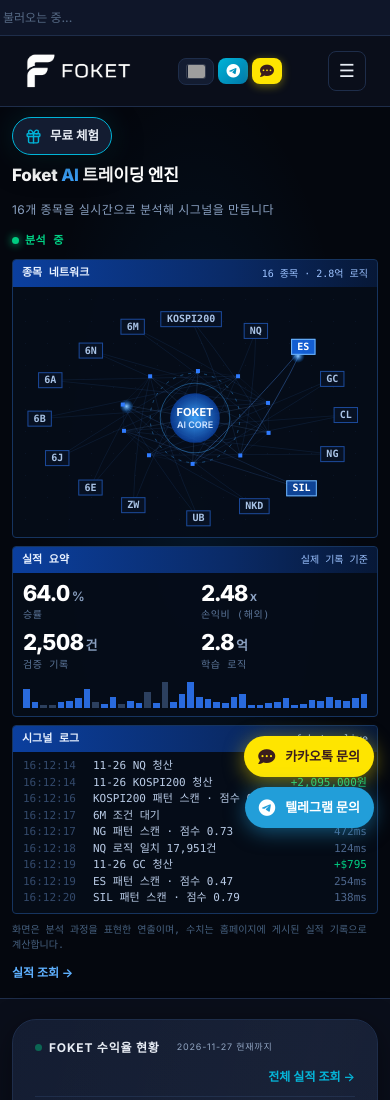
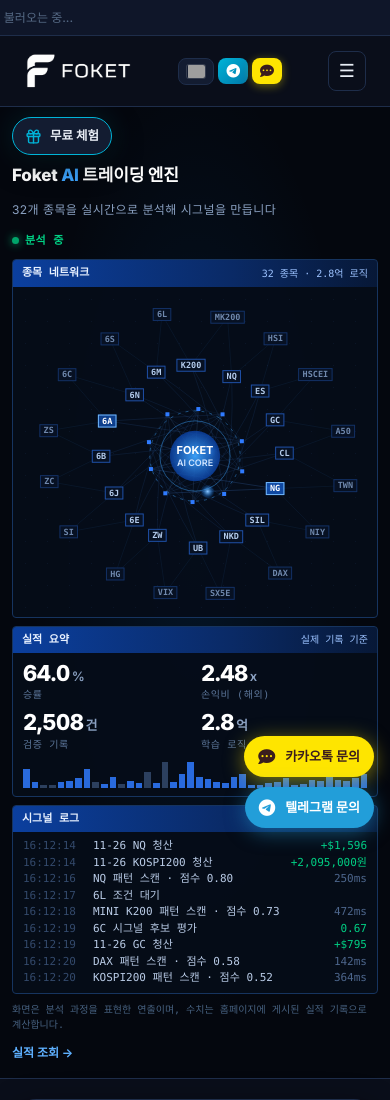
Before and after one commit to kocana7/foket.com, a Node server app: page / in a window 390 px wide. Shown: the top 1100 px of the page. Run offline with Node 20, Linux system fonts and the light colour scheme; data that the repository does not hold is empty; some libraries are stand-ins or nearby versions; grey boxes are pictures that could not be loaded.

Commit message:
AI 관제판: 추적 종목 32개로 확대
안쪽 고리는 실적 기록이 있는 16종목, 바깥 고리는 만기·거래량 루틴으로
매일 추적하는 16종목(미니 코스피200, 항셍, H지수, A50, 대만, 닛케이(엔),
DAX, 유로스톡스50, VIX, 구리, 실버, 옥수수, 대두, 캐나다 달러, 스위스 프랑,
브라질 헤알). 좁은 화면에서는 짧은 이름으로 표시.

Co-Authored-By: Claude Opus 5.5 <noreply@anthropic.com>
Claude-Session: https://claude.ai/code/session_01CJEf1pryq6rmHiQWBVL4gr

```diff
--- a/public/css/ai-console.css
+++ b/public/css/ai-console.css
@@ -20,7 +20,7 @@
 .aic-pb{padding:8px 10px;flex:1;min-height:0;position:relative}
 /* code */
 .aic-code{grid-row:1/3;height:100%}
-.aic-code .aic-pb{overflow:hidden;height:330px;white-space:pre;font-size:10.5px;line-height:1.62}
+.aic-code .aic-pb{overflow:hidden;min-height:330px;white-space:pre;font-size:10.5px;line-height:1.62}
 .aic-ln{color:#33496b;display:inline-block;width:22px}
 .aic-k{color:#5eb0ff}.aic-f{color:#e8edf5}.aic-c{color:#4b6386}.aic-n{color:#ffd166}.aic-st{color:#7ee0b5}
 .aic-cur{display:inline-block;width:6px;height:12px;background:#3da5ff;vertical-align:-2px;animation:aicBlink 1s steps(1) infinite}
@@ -31,14 +31,14 @@
 .aic-graph canvas{position:absolute;inset:0;width:100%;height:100%;display:block}
 .aic-gl{position:absolute;left:10px;bottom:8px;color:#4d668c;font-size:10px;pointer-events:none}
 /* scan matrix */
-.aic-mx{display:grid;grid-template-columns:repeat(4,1fr);gap:4px}
-.aic-cell{border:1px solid #173a6b;padding:3px 5px;font-size:10px;color:#7f98bd;display:flex;justify-content:space-between;gap:4px;transition:background .35s,color .35s,border-color .35s;white-space:nowrap;overflow:hidden}
+.aic-mx{display:grid;grid-template-columns:repeat(4,1fr);gap:3px}
+.aic-cell{border:1px solid #173a6b;padding:2px 5px;font-size:10px;color:#7f98bd;display:flex;justify-content:space-between;gap:4px;transition:background .35s,color .35s,border-color .35s;white-space:nowrap;overflow:hidden}
 .aic-cell b{font-weight:700;color:#b9cbe6;overflow:hidden;text-overflow:ellipsis}
 .aic-cell.on{background:#1565e0;border-color:#3d8bff;color:#e8f1ff}
 .aic-cell.on b{color:#fff}
 .aic-cell.hit{background:#00a86b;border-color:#00d084;color:#eafff6}
 .aic-cell.hit b{color:#fff}
-.aic-bars{margin-top:8px;display:grid;gap:3px}
+.aic-bars{margin-top:7px;display:grid;gap:3px}
 .aic-bar{display:grid;grid-template-columns:62px 1fr 34px;gap:6px;align-items:center;font-size:10px}
 .aic-bar>span:first-child{color:#b9cbe6;overflow:hidden;text-overflow:ellipsis;white-space:nowrap}
 .aic-bt{height:7px;background:repeating-linear-gradient(90deg,#163257 0 5px,transparent 5px 7px)}
@@ -78,7 +78,7 @@
   .aic-meta .aic-clk{display:none}
   .aic-grid{grid-template-columns:minmax(0,1fr);gap:8px}
   .aic-graph{grid-row:auto}
-  .aic-graph .aic-pb{min-height:250px}
+  .aic-graph .aic-pb{min-height:330px}
   .aic-scan{display:none}
   .aic-gl{display:none}
   .aic-log{grid-column:auto}
--- a/public/js/ai-console.js
+++ b/public/js/ai-console.js
@@ -6,48 +6,52 @@
   var root = document.getElementById('aiConsole');
   if (!root) return;
 
-  var SYMS = ['KOSPI', 'NQ', 'ES', 'GC', 'CL', 'NG', 'SIL', 'NKD', 'UB', 'ZW', '6E', '6J', '6B', '6A', '6N', '6M'];
-  var LABEL = { KOSPI: 'KOSPI200' };
+  /* 안쪽 고리: 실적 기록이 있는 16종목. 바깥 고리: 만기·거래량 루틴으로 매일 추적하는 나머지 16종목 */
+  var CORE = ['KOSPI', 'NQ', 'ES', 'GC', 'CL', 'NG', 'SIL', 'NKD', 'UB', 'ZW', '6E', '6J', '6B', '6A', '6N', '6M'];
+  var EXTRA = ['MKOSPI', 'HSI', 'HHI', 'CN', 'TW', 'NIY', 'FDAX', 'FESX', 'VX', 'HG', 'SI', 'ZC', 'ZS', '6C', '6S', '6L'];
+  var SYMS = CORE.concat(EXTRA), NSYM = SYMS.length;
+  var LABEL = { KOSPI: 'KOSPI200', MKOSPI: 'MINI K200', HHI: 'HSCEI', CN: 'A50', TW: 'TAIWAN', FDAX: 'DAX', FESX: 'STOXX50', VX: 'VIX' };
+  var SHORT = { KOSPI: 'K200', MKOSPI: 'MK200', HHI: 'HSCEI', CN: 'A50', TW: 'TWN', FDAX: 'DAX', FESX: 'SX5E', VX: 'VIX' };
   function lab(s) { return LABEL[s] || s; }
 
   var T = {
-    ko: { h: 'Foket <em>AI</em> 트레이딩 엔진', s: '16개 종목을 실시간으로 분석해 시그널을 만듭니다', live: '분석 중',
-      code: 'engine.py', codeR: 'python · 실행 중', graph: '종목 네트워크', graphR: '16 종목 · 2.8억 로직', scan: '종목 스캔', kpi: '실적 요약', kpiR: '실제 기록 기준',
+    ko: { h: 'Foket <em>AI</em> 트레이딩 엔진', s: '32개 종목을 실시간으로 분석해 시그널을 만듭니다', live: '분석 중',
+      code: 'engine.py', codeR: 'python · 실행 중', graph: '종목 네트워크', graphR: '32 종목 · 2.8억 로직', scan: '종목 스캔', kpi: '실적 요약', kpiR: '실제 기록 기준',
       log: '시그널 로그', logR: 'foket · live', win: '승률', ratio: '손익비 (해외)', recs: '검증 기록', logic: '학습 로직', logicV: '2.8', logicU: '억',
       scanL: '{s} 패턴 스캔 · 점수 {n}', match: '{s} 로직 일치 {n}건', cand: '{s} 시그널 후보 평가', closed: '{d} {s} 청산', wait: '{s} 조건 대기',
       note: '화면은 분석 과정을 표현한 연출이며, 수치는 홈페이지에 게시된 실적 기록으로 계산합니다.', more: '실적 조회 →', won: '원', recU: '건' },
-    en: { h: 'Foket <em>AI</em> Trading Engine', s: 'Analyzing 16 instruments in real time to generate signals', live: 'Analyzing',
-      code: 'engine.py', codeR: 'python · running', graph: 'Instrument network', graphR: '16 symbols · 280M logics', scan: 'Symbol scan', kpi: 'Track record', kpiR: 'from real records',
+    en: { h: 'Foket <em>AI</em> Trading Engine', s: 'Analyzing 32 instruments in real time to generate signals', live: 'Analyzing',
+      code: 'engine.py', codeR: 'python · running', graph: 'Instrument network', graphR: '32 symbols · 280M logics', scan: 'Symbol scan', kpi: 'Track record', kpiR: 'from real records',
       log: 'Signal log', logR: 'foket · live', win: 'Win rate', ratio: 'Payoff (overseas)', recs: 'Verified trades', logic: 'Trained logics', logicV: '280', logicU: 'M',
       scanL: '{s} pattern scan · score {n}', match: '{s} logic matches {n}', cand: '{s} signal candidate check', closed: '{d} {s} closed', wait: '{s} waiting for setup',
       note: 'This screen visualizes the analysis process; figures are calculated from the track record published on this site.', more: 'View performance →', won: '', recU: '' },
-    de: { h: 'Foket <em>KI</em>-Trading-Engine', s: 'Analysiert 16 Kontrakte in Echtzeit und erzeugt Signale', live: 'Analyse läuft',
-      code: 'engine.py', codeR: 'python · läuft', graph: 'Kontrakt-Netzwerk', graphR: '16 Kontrakte · 280 Mio. Logiken', scan: 'Kontrakt-Scan', kpi: 'Ergebnisse', kpiR: 'echte Daten',
+    de: { h: 'Foket <em>KI</em>-Trading-Engine', s: 'Analysiert 32 Kontrakte in Echtzeit und erzeugt Signale', live: 'Analyse läuft',
+      code: 'engine.py', codeR: 'python · läuft', graph: 'Kontrakt-Netzwerk', graphR: '32 Kontrakte · 280 Mio. Logiken', scan: 'Kontrakt-Scan', kpi: 'Ergebnisse', kpiR: 'echte Daten',
       log: 'Signal-Log', logR: 'foket · live', win: 'Trefferquote', ratio: 'Gewinn/Verlust (Ausland)', recs: 'Geprüfte Trades', logic: 'Trainierte Logiken', logicV: '280', logicU: ' Mio.',
       scanL: '{s} Musterscan · Wert {n}', match: '{s} Logik-Treffer {n}', cand: '{s} Signalkandidat prüfen', closed: '{d} {s} geschlossen', wait: '{s} wartet auf Setup',
       note: 'Die Animation veranschaulicht den Analyseprozess; die Zahlen stammen aus den auf dieser Website veröffentlichten Ergebnissen.', more: 'Ergebnisse →', won: '', recU: '' },
-    ja: { h: 'Foket <em>AI</em> トレーディングエンジン', s: '16銘柄をリアルタイムで分析し、シグナルを生成します', live: '分析中',
-      code: 'engine.py', codeR: 'python · 実行中', graph: '銘柄ネットワーク', graphR: '16銘柄 · 2.8億ロジック', scan: '銘柄スキャン', kpi: '実績サマリー', kpiR: '実際の記録に基づく',
+    ja: { h: 'Foket <em>AI</em> トレーディングエンジン', s: '32銘柄をリアルタイムで分析し、シグナルを生成します', live: '分析中',
+      code: 'engine.py', codeR: 'python · 実行中', graph: '銘柄ネットワーク', graphR: '32銘柄 · 2.8億ロジック', scan: '銘柄スキャン', kpi: '実績サマリー', kpiR: '実際の記録に基づく',
       log: 'シグナルログ', logR: 'foket · live', win: '勝率', ratio: '損益比 (海外)', recs: '検証済み取引', logic: '学習ロジック', logicV: '2.8', logicU: '億',
       scanL: '{s} パターンスキャン · スコア {n}', match: '{s} ロジック一致 {n}件', cand: '{s} シグナル候補を評価', closed: '{d} {s} 決済', wait: '{s} 条件待ち',
       note: '画面は分析過程を表現した演出であり、数値は当サイトに掲載した実績記録から計算しています。', more: '実績を見る →', won: '', recU: '件' },
-    zh: { h: 'Foket <em>AI</em> 交易引擎', s: '实时分析16个品种并生成信号', live: '分析中',
-      code: 'engine.py', codeR: 'python · 运行中', graph: '品种网络', graphR: '16个品种 · 2.8亿逻辑', scan: '品种扫描', kpi: '业绩摘要', kpiR: '基于真实记录',
+    zh: { h: 'Foket <em>AI</em> 交易引擎', s: '实时分析32个品种并生成信号', live: '分析中',
+      code: 'engine.py', codeR: 'python · 运行中', graph: '品种网络', graphR: '32个品种 · 2.8亿逻辑', scan: '品种扫描', kpi: '业绩摘要', kpiR: '基于真实记录',
       log: '信号日志', logR: 'foket · live', win: '胜率', ratio: '盈亏比 (海外)', recs: '已验证交易', logic: '学习逻辑', logicV: '2.8', logicU: '亿',
       scanL: '{s} 形态扫描 · 评分 {n}', match: '{s} 逻辑匹配 {n}条', cand: '{s} 信号候选评估', closed: '{d} {s} 平仓', wait: '{s} 等待条件',
       note: '画面为分析过程的演示，数据根据本网站公布的业绩记录计算。', more: '查看业绩 →', won: '', recU: '笔' },
-    fr: { h: 'Moteur de trading <em>IA</em> Foket', s: 'Analyse 16 contrats en temps réel pour générer des signaux', live: 'Analyse',
-      code: 'engine.py', codeR: 'python · actif', graph: 'Réseau des contrats', graphR: '16 contrats · 280 M de logiques', scan: 'Scan des contrats', kpi: 'Résultats', kpiR: 'données réelles',
+    fr: { h: 'Moteur de trading <em>IA</em> Foket', s: 'Analyse 32 contrats en temps réel pour générer des signaux', live: 'Analyse',
+      code: 'engine.py', codeR: 'python · actif', graph: 'Réseau des contrats', graphR: '32 contrats · 280 M de logiques', scan: 'Scan des contrats', kpi: 'Résultats', kpiR: 'données réelles',
       log: 'Journal des signaux', logR: 'foket · live', win: 'Taux de réussite', ratio: 'Ratio gain/perte (étranger)', recs: 'Trades vérifiés', logic: 'Logiques entraînées', logicV: '280', logicU: ' M',
       scanL: '{s} scan de motifs · score {n}', match: '{s} logiques concordantes {n}', cand: '{s} évaluation du signal', closed: '{d} {s} clôturé', wait: '{s} en attente',
       note: 'Cet écran illustre le processus d’analyse ; les chiffres proviennent des résultats publiés sur ce site.', more: 'Voir les résultats →', won: '', recU: '' },
-    es: { h: 'Motor de trading <em>IA</em> Foket', s: 'Analiza 16 instrumentos en tiempo real para generar señales', live: 'Analizando',
-      code: 'engine.py', codeR: 'python · activo', graph: 'Red de instrumentos', graphR: '16 instrumentos · 280 M de lógicas', scan: 'Escaneo', kpi: 'Resultados', kpiR: 'datos reales',
+    es: { h: 'Motor de trading <em>IA</em> Foket', s: 'Analiza 32 instrumentos en tiempo real para generar señales', live: 'Analizando',
+      code: 'engine.py', codeR: 'python · activo', graph: 'Red de instrumentos', graphR: '32 instrumentos · 280 M de lógicas', scan: 'Escaneo', kpi: 'Resultados', kpiR: 'datos reales',
       log: 'Registro de señales', logR: 'foket · live', win: 'Tasa de acierto', ratio: 'Ganancia/pérdida (ext.)', recs: 'Operaciones verificadas', logic: 'Lógicas entrenadas', logicV: '280', logicU: ' M',
       scanL: '{s} escaneo de patrones · puntuación {n}', match: '{s} lógicas coincidentes {n}', cand: '{s} evaluación de señal', closed: '{d} {s} cerrado', wait: '{s} esperando condiciones',
       note: 'Esta pantalla ilustra el proceso de análisis; las cifras se calculan con los resultados publicados en este sitio.', more: 'Ver resultados →', won: '', recU: '' },
-    ru: { h: 'Торговый <em>ИИ</em>-движок Foket', s: 'Анализирует 16 инструментов в реальном времени и формирует сигналы', live: 'Анализ',
-      code: 'engine.py', codeR: 'python · работает', graph: 'Сеть инструментов', graphR: '16 инструментов · 280 млн логик', scan: 'Сканирование', kpi: 'Результаты', kpiR: 'по реальным данным',
+    ru: { h: 'Торговый <em>ИИ</em>-движок Foket', s: 'Анализирует 32 инструментов в реальном времени и формирует сигналы', live: 'Анализ',
+      code: 'engine.py', codeR: 'python · работает', graph: 'Сеть инструментов', graphR: '32 инструментов · 280 млн логик', scan: 'Сканирование', kpi: 'Результаты', kpiR: 'по реальным данным',
       log: 'Журнал сигналов', logR: 'foket · live', win: 'Доля прибыльных', ratio: 'Прибыль/убыток (зарубеж.)', recs: 'Проверенных сделок', logic: 'Обученных логик', logicV: '280', logicU: ' млн',
       scanL: '{s} поиск паттернов · оценка {n}', match: '{s} совпадений логик {n}', cand: '{s} оценка кандидата', closed: '{d} {s} закрыта', wait: '{s} ожидание условий',
       note: 'Экран иллюстрирует процесс анализа; цифры рассчитаны по результатам, опубликованным на сайте.', more: 'Результаты →', won: '', recU: '' }
@@ -71,8 +75,8 @@
       '<div class="aic-p aic-code"><div class="aic-ph"><span data-k="code"></span><span data-k="codeR"></span></div><div class="aic-pb" id="aicCode"></div>' +
         '<div class="aic-ft"><span>py3.12 · foket sdk</span><span id="aicTok">0 ops/s</span></div></div>' +
       '<div class="aic-p aic-graph"><div class="aic-ph"><span data-k="graph"></span><span data-k="graphR"></span></div><div class="aic-pb"><canvas id="aicCv" aria-hidden="true"></canvas>' +
-        '<div class="aic-gl">nodes 16 · edges <span id="aicEdges">0</span> · core FOKET-AI</div></div></div>' +
-      '<div class="aic-p aic-scan"><div class="aic-ph"><span data-k="scan"></span><span id="aicScanN">0 / 16</span></div><div class="aic-pb"><div class="aic-mx" id="aicMx"></div><div class="aic-bars" id="aicBars"></div></div></div>' +
+        '<div class="aic-gl">nodes ' + NSYM + ' · edges <span id="aicEdges">0</span> · core FOKET-AI</div></div></div>' +
+      '<div class="aic-p aic-scan"><div class="aic-ph"><span data-k="scan"></span><span id="aicScanN">0 / ' + NSYM + '</span></div><div class="aic-pb"><div class="aic-mx" id="aicMx"></div><div class="aic-bars" id="aicBars"></div></div></div>' +
       '<div class="aic-p"><div class="aic-ph"><span data-k="kpi"></span><span data-k="kpiR"></span></div><div class="aic-pb"><div class="aic-kpi">' +
         '<div><div class="aic-kv" id="aicWin">—</div><div class="aic-kl" data-k="win"></div></div>' +
         '<div><div class="aic-kv" id="aicRatio">—</div><div class="aic-kl" data-k="ratio"></div></div>' +
@@ -98,7 +102,7 @@
   SYMS.forEach(function (s) {
     var c = document.createElement('div');
     c.className = 'aic-cell';
-    c.innerHTML = '<b>' + lab(s) + '</b><span>--</span>';
+    c.innerHTML = '<b>' + (SHORT[s] || s) + '</b>';
     mx.appendChild(c); cells[s] = c;
   });
   var bars = $('aicBars'), barRows = [];
@@ -118,7 +122,7 @@
       r.children[1].firstChild.style.width = Math.round(scoreOf(s)) + '%';
       r.children[2].textContent = scoreOf(s) ? (scoreOf(s) / 100).toFixed(2) : '--';
     });
-    $('aicScanN').textContent = Object.keys(scanned).length + ' / 16';
+    $('aicScanN').textContent = Object.keys(scanned).length + ' / ' + NSYM;
   }
 
   /* ── 실적 요약 (실제 기록) ── */
@@ -213,7 +217,7 @@
   /* ── 엔진 코드 ── */
   var CODE = [
     ['k', 'from'], ['f', ' foket '], ['k', 'import'], ['f', ' engine, market'], null,
-    ['f', 'SYMBOLS = market.watchlist()'], ['c', '            # 16'], null,
+    ['f', 'SYMBOLS = market.watchlist()'], ['c', '            # 32'], null,
     ['k', 'def'], ['f', ' score(bars):'], null,
     ['f', '    s  = engine.trend(bars) * '], ['n', '0.40'], null,
     ['f', '    s += engine.volatility(bars) * '], ['n', '0.25'], null,
@@ -247,7 +251,7 @@
   function stepCode() {
     if (codeLine >= codeLines.length) { codeLine = 0; codeHtml = []; }
     codeHtml.push(lineHtml(codeLine++));
-    var vis = 20;
+    var vis = Math.max(12, Math.floor((codeEl.clientHeight - 16) / 17));
     var shown = codeHtml.slice(-vis);
     codeEl.innerHTML = shown.join('\n') + ' <span class="aic-cur"></span>';
   }
@@ -262,22 +266,26 @@
     W = Math.max(1, r.width); H = Math.max(1, r.height);
     cv.width = Math.round(W * DPR); cv.height = Math.round(H * DPR);
     ctx.setTransform(DPR, 0, 0, DPR, 0, 0);
-    var cx = W / 2, cy = H / 2 + 6, rx = W * 0.42, ry = H * 0.39;
+    var cx = W / 2, cy = H / 2 + 4, small = W < 520;
+    var ox = W * (small ? 0.41 : 0.44), oy = H * 0.43, ix = W * (small ? 0.25 : 0.27), iy = H * 0.27;
     nodes = SYMS.map(function (s, i) {
-      var a = -Math.PI / 2 + i / SYMS.length * Math.PI * 2;
-      return { s: s, bx: cx + Math.cos(a) * rx, by: cy + Math.sin(a) * ry, ph: Math.random() * 6.28, glow: 0 };
+      var outer = i >= CORE.length, k = outer ? i - CORE.length + 0.5 : i;
+      var a = -Math.PI / 2 + k / CORE.length * Math.PI * 2;
+      return { s: s, outer: outer, ang: k / CORE.length, bx: cx + Math.cos(a) * (outer ? ox : ix), by: cy + Math.sin(a) * (outer ? oy : iy), ph: Math.random() * 6.28, glow: 0 };
     });
     hubs = [];
     for (var i = 0; i < 10; i++) {
       var a = i / 10 * Math.PI * 2 + 0.3;
-      hubs.push({ bx: cx + Math.cos(a) * rx * 0.48, by: cy + Math.sin(a) * ry * 0.5, ph: Math.random() * 6.28 });
+      hubs.push({ bx: cx + Math.cos(a) * ix * 0.5, by: cy + Math.sin(a) * iy * 0.55, ph: Math.random() * 6.28 });
     }
+    root._small = small;
     root._core = { x: cx, y: cy };
-    edges = nodes.length * 2 + hubs.length;
+    edges = CORE.length * 2 + EXTRA.length * 3 + hubs.length;
     $('aicEdges').textContent = edges;
   }
+  function innerOf(i) { var k = i - CORE.length; return [k, (k + 1) % CORE.length]; }
   function pos(o, t) { return { x: o.bx + Math.sin(t * 0.0006 + o.ph) * 4, y: o.by + Math.cos(t * 0.0005 + o.ph) * 3 }; }
-  function nearHubs(i) { var k = Math.round(i / SYMS.length * hubs.length) % hubs.length; return [k, (k + 1) % hubs.length]; }
+  function nearHubs(i) { var k = Math.round(nodes[i].ang * hubs.length) % hubs.length; return [k, (k + 1) % hubs.length]; }
   function draw(t) {
     ctx.clearRect(0, 0, W, H);
     var core = root._core;
@@ -287,8 +295,16 @@
     var hp = hubs.map(function (h) { return pos(h, t); });
     /* 선 */
     ctx.lineWidth = 0.6;
+    var np = nodes.map(function (nd) { return pos(nd, t); });
     nodes.forEach(function (nd, i) {
-      var p = pos(nd, t);
+      var p = np[i];
+      if (nd.outer) {
+        innerOf(i).forEach(function (k) {
+          ctx.strokeStyle = 'rgba(80,150,255,' + (0.12 + nd.glow * 0.5) + ')';
+          ctx.beginPath(); ctx.moveTo(p.x, p.y); ctx.lineTo(np[k].x, np[k].y); ctx.stroke();
+        });
+        return;
+      }
       nearHubs(i).forEach(function (k) {
         ctx.strokeStyle = 'rgba(80,150,255,' + (0.16 + nd.glow * 0.5) + ')';
         ctx.beginPath(); ctx.moveTo(p.x, p.y);
@@ -306,10 +322,10 @@
     }
     /* 펄스 */
     pulses.forEach(function (pl) {
-      var k = Math.min(1, (t - pl.t0) / pl.dur), from, to, q;
-      var p0 = pos(nodes[pl.i], t), p1 = hp[pl.h];
-      if (k < 0.55) { q = k / 0.55; from = p0; to = p1; } else { q = (k - 0.55) / 0.45; from = p1; to = core; }
-      var x = from.x + (to.x - from.x) * q, y = from.y + (to.y - from.y) * q;
+      var k = Math.min(1, (t - pl.t0) / pl.dur);
+      var pts = pl.path.map(function (id) { return id === 'c' ? core : id[0] === 'h' ? hp[id[1]] : np[id[1]]; });
+      var seg = k * (pts.length - 1), si = Math.min(pts.length - 2, Math.floor(seg)), q = seg - si;
+      var x = pts[si].x + (pts[si + 1].x - pts[si].x) * q, y = pts[si].y + (pts[si + 1].y - pts[si].y) * q;
       var g = ctx.createRadialGradient(x, y, 0, x, y, 7);
       g.addColorStop(0, pl.hit ? 'rgba(0,230,150,1)' : 'rgba(140,200,255,1)');
       g.addColorStop(1, 'rgba(0,120,255,0)');
@@ -328,15 +344,15 @@
     ctx.fillStyle = '#fff'; ctx.font = '700 11px Inter,sans-serif'; ctx.textAlign = 'center'; ctx.textBaseline = 'middle';
     ctx.fillText('FOKET', core.x, core.y - 5); ctx.font = '600 9px Inter,sans-serif'; ctx.fillStyle = '#cfe4ff'; ctx.fillText('AI CORE', core.x, core.y + 7);
     /* 종목 노드 */
-    nodes.forEach(function (nd) {
-      var p = pos(nd, t), w = Math.max(30, nd.s.length * 6.4 + 12), hh = 16;
-      var label = lab(nd.s); w = label.length * 6.2 + 12;
-      ctx.fillStyle = nd.glow > 0.05 ? 'rgba(21,101,224,' + (0.55 + nd.glow * 0.45) + ')' : 'rgba(8,18,36,.95)';
-      ctx.strokeStyle = nd.glow > 0.05 ? 'rgba(120,190,255,.95)' : 'rgba(47,123,255,.55)';
+    var sm = root._small, fs = sm ? 8.5 : 10, cw = sm ? 5.3 : 6.2, hh = sm ? 13 : 16;
+    ctx.font = '600 ' + fs + 'px "JetBrains Mono",Consolas,monospace';
+    nodes.forEach(function (nd, i) {
+      var p = np[i], label = sm ? (SHORT[nd.s] || nd.s) : lab(nd.s), w = label.length * cw + (sm ? 8 : 12), on = nd.glow > 0.05;
+      ctx.fillStyle = on ? 'rgba(21,101,224,' + (0.55 + nd.glow * 0.45) + ')' : 'rgba(8,18,36,.95)';
+      ctx.strokeStyle = on ? 'rgba(120,190,255,.95)' : nd.outer ? 'rgba(47,123,255,.3)' : 'rgba(47,123,255,.6)';
       ctx.lineWidth = 1;
       ctx.fillRect(p.x - w / 2, p.y - hh / 2, w, hh); ctx.strokeRect(p.x - w / 2 + 0.5, p.y - hh / 2 + 0.5, w - 1, hh - 1);
-      ctx.fillStyle = nd.glow > 0.05 ? '#fff' : '#a9c3e6';
-      ctx.font = '600 10px "JetBrains Mono",Consolas,monospace';
+      ctx.fillStyle = on ? '#fff' : nd.outer ? '#6f88ad' : '#b3cbec';
       ctx.fillText(label, p.x, p.y + 0.5);
       nd.glow *= 0.965;
     });
@@ -349,16 +365,17 @@
     var i = Math.floor(Math.random() * SYMS.length), s = SYMS[i];
     var hit = Math.random() < 0.18;
     nodes[i].glow = 1;
-    var hs = nearHubs(i);
-    pulses.push({ i: i, h: hs[Math.random() < 0.5 ? 0 : 1], t0: t, dur: 1300 + Math.random() * 500, hit: hit, s: s });
-    var c = cells[s]; c.classList.add('on'); c.lastChild.textContent = '...';
+    var path = [['n', i]], via = i;
+    if (nodes[i].outer) { via = innerOf(i)[Math.random() < 0.5 ? 0 : 1]; path.push(['n', via]); }
+    path.push(['h', nearHubs(via)[Math.random() < 0.5 ? 0 : 1]], 'c');
+    pulses.push({ i: i, path: path, t0: t, dur: (nodes[i].outer ? 1800 : 1300) + Math.random() * 500, hit: hit, s: s });
+    cells[s].classList.add('on');
   }
   function arrive(pl) {
     var s = pl.s, sc = 38 + Math.random() * 58;
     scores[s] = sc; scanned[s] = 1; flash = 1;
     var c = cells[s];
     c.classList.remove('on');
-    c.lastChild.textContent = (sc / 100).toFixed(2);
     var r = Math.random();
     if (pl.hit) {
       c.classList.add('hit'); setTimeout(function () { c.classList.remove('hit'); }, 2600);
@@ -384,7 +401,7 @@
   function stop() { running = false; }
 
   function staticFrame() {
-    SYMS.forEach(function (s, i) { scores[s] = 40 + ((i * 37) % 55); scanned[s] = 1; cells[s].lastChild.textContent = (scores[s] / 100).toFixed(2); });
+    SYMS.forEach(function (s, i) { scores[s] = 40 + ((i * 37) % 55); scanned[s] = 1; });
     updateBars(); fullCode(); $('aicClk').textContent = kst(); draw(0);
   }
 
```
